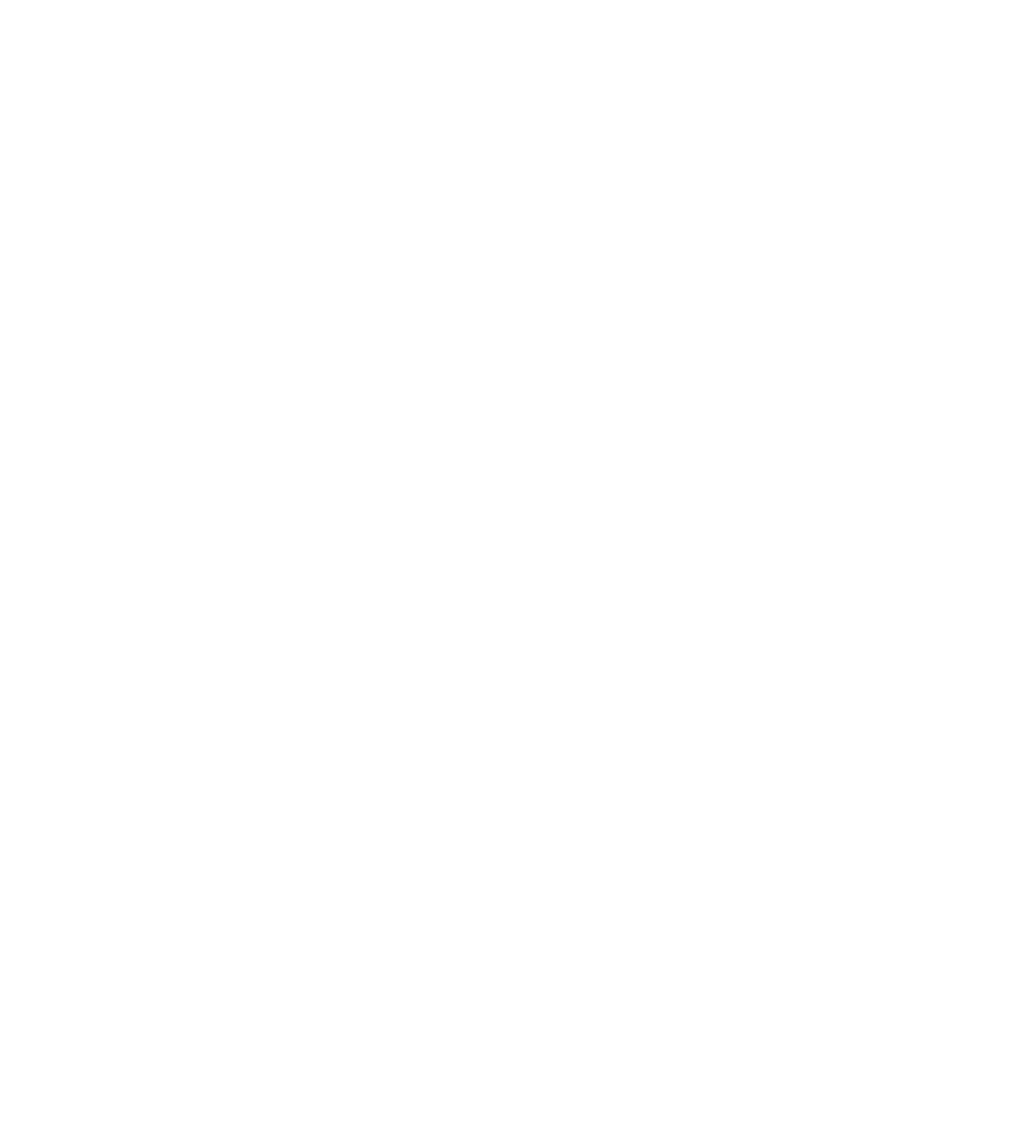
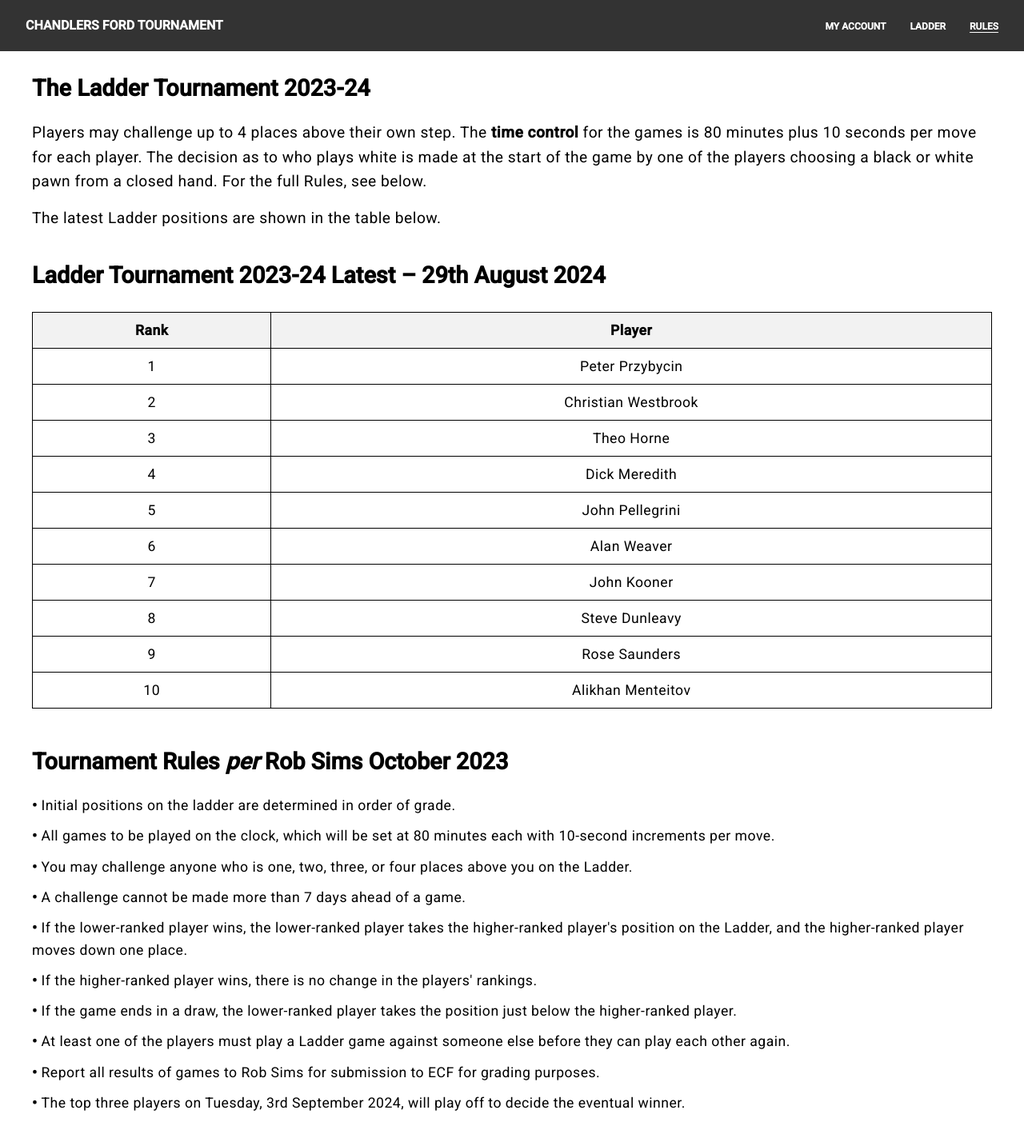
Before and after one commit to alikhmensa/chandlers_ford_ladder, an Angular app in the folder angular-frontend/: page /rules in a window 1280 px wide. Before the commit this address led to /. Shown: the whole page at 80% size. Before the commit the page ends 800 px from the top, so only its background shows below. Built offline with nearby package versions, Linux system fonts and the light colour scheme; sample sign-in values are in the browser's storage.

Commit message:
rules page added

```diff
--- a/angular-frontend/src/app/components/navigation-bar/navigation-bar.component.html
+++ b/angular-frontend/src/app/components/navigation-bar/navigation-bar.component.html
@@ -4,5 +4,6 @@
   <nav class="top-nav">
     <a routerLink="/account" routerLinkActive="active-link">MY ACCOUNT</a>
     <a routerLink="/ladder" routerLinkActive="active-link">LADDER</a>
+    <a routerLink="/rules" routerLinkActive="active-link">RULES</a>
   </nav>
 </mat-toolbar>
--- /dev/null
+++ b/angular-frontend/src/app/components/rules/rules.component.css
@@ -0,0 +1,80 @@
+/* Main Container */
+.container {
+  padding: 20px;
+  max-width: 1200px;
+  margin: 0 auto;
+}
+
+/* Tournament Info */
+.tournament-info {
+  margin-bottom: 30px;
+}
+
+.title {
+  font-size: 1.8rem;
+  font-weight: bold;
+  margin-bottom: 15px;
+}
+
+.tournament-info p {
+  font-size: 1.2rem;
+  line-height: 1.6;
+}
+
+/* Ladder Table */
+.ladder-table {
+  margin-bottom: 30px;
+}
+
+table {
+  width: 100%;
+  border-collapse: collapse;
+  margin-top: 20px;
+}
+
+table th,
+table td {
+  border: 1px solid #000;
+  padding: 10px;
+  text-align: center;
+  font-size: 1.1rem;
+}
+
+table th {
+  background-color: #f2f2f2;
+  font-weight: bold;
+}
+
+.see-more {
+  text-align: right;
+  font-weight: bold;
+  color: #333;
+  cursor: pointer;
+  margin-top: 10px;
+}
+
+.see-more:hover {
+  text-decoration: underline;
+}
+
+/* Tournament Rules */
+.tournament-rules {
+  margin-top: 40px;
+}
+
+.rules-list {
+  list-style-type: none;
+  padding: 0;
+  margin: 0;
+}
+
+.rules-list li {
+  margin-bottom: 10px;
+  font-size: 1.1rem;
+  line-height: 1.6;
+}
+
+.rules-list li:before {
+  content: "• "; /* Adding a bullet before each rule */
+  font-weight: bold;
+}
--- /dev/null
+++ b/angular-frontend/src/app/components/rules/rules.component.html
@@ -0,0 +1,111 @@
+<app-navigation-bar></app-navigation-bar>
+
+<!-- Main Content -->
+<main class="container">
+  <section class="tournament-info">
+    <h2 class="title">The Ladder Tournament 2023-24</h2>
+    <p>
+      Players may challenge up to 4 places above their own step. The
+      <strong>time control</strong> for the games is 80 minutes plus 10 seconds
+      per move for each player. The decision as to who plays white is made at
+      the start of the game by one of the players choosing a black or white pawn
+      from a closed hand. For the full Rules, see below.
+    </p>
+    <p>The latest Ladder positions are shown in the table below.</p>
+  </section>
+
+  <section class="ladder-table">
+    <h2 class="title">Ladder Tournament 2023-24 Latest – 29th August 2024</h2>
+    <table>
+      <thead>
+        <tr>
+          <th>Rank</th>
+          <th>Player</th>
+        </tr>
+      </thead>
+      <tbody>
+        <tr>
+          <td>1</td>
+          <td>Peter Przybycin</td>
+        </tr>
+        <tr>
+          <td>2</td>
+          <td>Christian Westbrook</td>
+        </tr>
+        <tr>
+          <td>3</td>
+          <td>Theo Horne</td>
+        </tr>
+        <tr>
+          <td>4</td>
+          <td>Dick Meredith</td>
+        </tr>
+        <tr>
+          <td>5</td>
+          <td>John Pellegrini</td>
+        </tr>
+        <tr>
+          <td>6</td>
+          <td>Alan Weaver</td>
+        </tr>
+        <tr>
+          <td>7</td>
+          <td>John Kooner</td>
+        </tr>
+        <tr>
+          <td>8</td>
+          <td>Steve Dunleavy</td>
+        </tr>
+        <tr>
+          <td>9</td>
+          <td>Rose Saunders</td>
+        </tr>
+        <tr>
+          <td>10</td>
+          <td>Alikhan Menteitov</td>
+        </tr>
+      </tbody>
+    </table>
+  </section>
+
+  <section class="tournament-rules">
+    <h2 class="title">Tournament Rules <em>per</em> Rob Sims October 2023</h2>
+    <ul class="rules-list">
+      <li>Initial positions on the ladder are determined in order of grade.</li>
+      <li>
+        All games to be played on the clock, which will be set at 80 minutes
+        each with 10-second increments per move.
+      </li>
+      <li>
+        You may challenge anyone who is one, two, three, or four places above
+        you on the Ladder.
+      </li>
+      <li>A challenge cannot be made more than 7 days ahead of a game.</li>
+      <li>
+        If the lower-ranked player wins, the lower-ranked player takes the
+        higher-ranked player's position on the Ladder, and the higher-ranked
+        player moves down one place.
+      </li>
+      <li>
+        If the higher-ranked player wins, there is no change in the players'
+        rankings.
+      </li>
+      <li>
+        If the game ends in a draw, the lower-ranked player takes the position
+        just below the higher-ranked player.
+      </li>
+      <li>
+        At least one of the players must play a Ladder game against someone else
+        before they can play each other again.
+      </li>
+      <li>
+        Report all results of games to Rob Sims for submission to ECF for
+        grading purposes.
+      </li>
+      <li>
+        The top three players on Tuesday, 3rd September 2024, will play off to
+        decide the eventual winner.
+      </li>
+    </ul>
+  </section>
+</main>
```
Also changed, not shown: angular-frontend/src/app/app-routing.module.ts (+5 -3 lines), angular-frontend/src/app/app.module.ts (+4 -3 lines), angular-frontend/src/app/components/rules/rules.component.ts (added, +8 -0 lines), 1 other file (tests, documents, lock files or other folders). Lines whose indentation alone changed are shown as unchanged.
